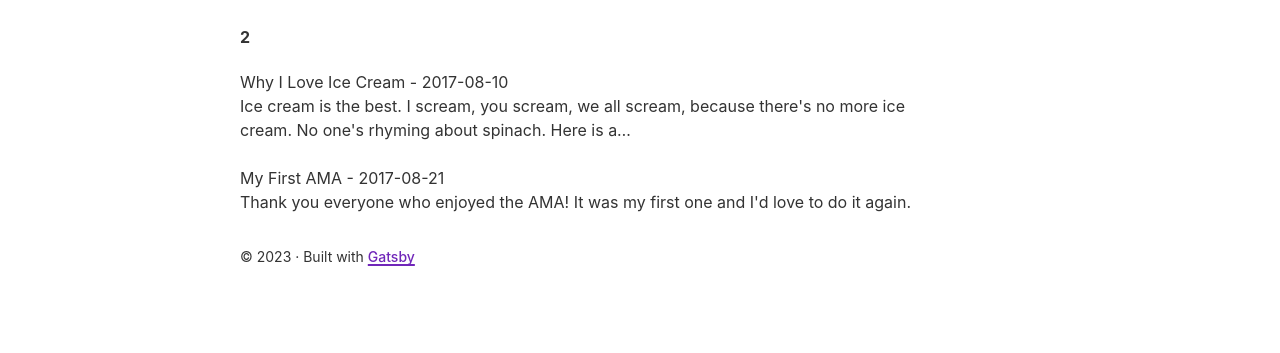
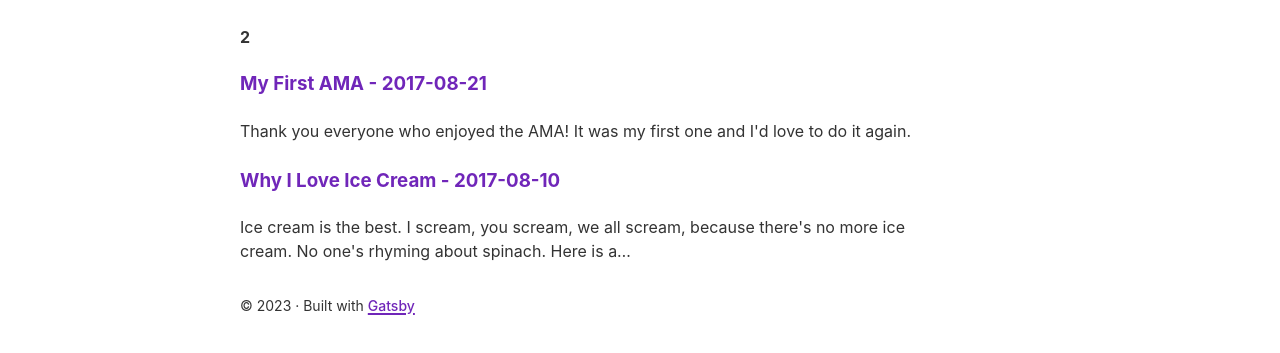
Before and after one commit to linhngkh/gatsby-blog, a Gatsby site: page / in a window 1280 px wide. Shown: the part 159-512 px from the top of the page. Built offline with nearby package versions, Linux system fonts and the light colour scheme; Gatsby itself is replaced by a stand-in of ours.

Commit message:
styled-components

```diff
--- a/gatsby-config.js
+++ b/gatsby-config.js
@@ -32,6 +32,7 @@
     },
     `gatsby-transformer-remark`,
     `gatsby-transformer-sharp`,
+    `gatsby-plugin-styled-components`,
     `gatsby-plugin-sharp`,
     {
       resolve: `gatsby-plugin-manifest`,
--- a/src/pages/index.js
+++ b/src/pages/index.js
@@ -1,8 +1,16 @@
 import * as React from "react"
-import { graphql } from "gatsby"
-
+import { graphql, Link } from "gatsby"
+import styled from "styled-components"
 import Layout from "../components/layout"
 import Seo from "../components/seo"
+
+const BlogLink = styled(Link)`
+  text-decoration: none;
+`
+
+const BlogTitle = styled.h3`
+  margin-bottom: 20px;
+`
 
 export default ({ data }) => (
   <Layout>
@@ -12,9 +20,11 @@
       <h4>{data.allMarkdownRemark.totalCount}</h4>
       {data.allMarkdownRemark.edges.map(({ node }) => (
         <div key={node.id}>
-          <span>
-            {node.frontmatter.title} - {node.frontmatter.date}
-          </span>
+          <BlogLink to={node.fields.slug}>
+            <BlogTitle>
+              {node.frontmatter.title} - {node.frontmatter.date}
+            </BlogTitle>
+          </BlogLink>
           <p>{node.excerpt}</p>
         </div>
       ))}
@@ -24,7 +34,7 @@
 
 export const query = graphql`
   query {
-    allMarkdownRemark {
+    allMarkdownRemark(sort: { fields: [frontmatter___date], order: DESC }) {
       totalCount
       edges {
         node {
@@ -34,6 +44,9 @@
             title
             date
           }
+          fields {
+            slug
+          }
           html
           excerpt
         }
```
Also changed, not shown: package.json (+5 -2 lines), 1 other file.
